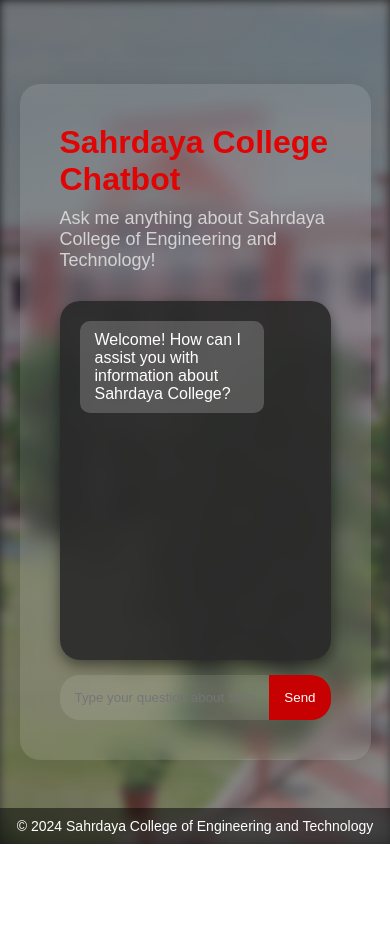
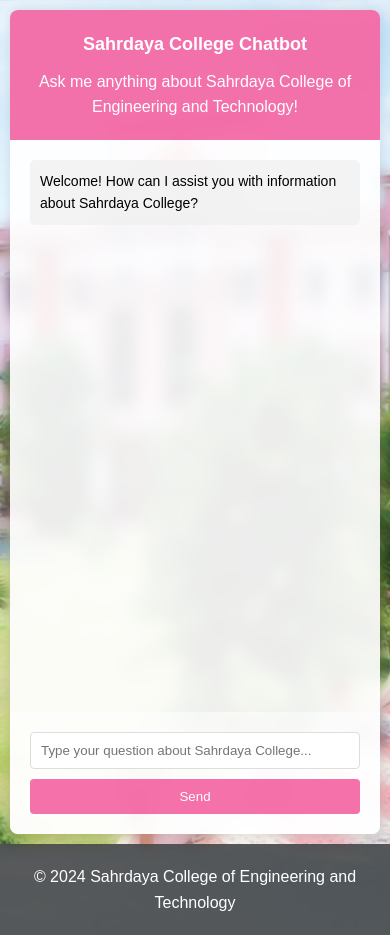
Before and after one commit to TaAkash2022004/Sahrdaya-ragbot, a plain HTML site: page index.html in a window 390 px wide. Before the commit the page ends 844 px from the top, so only its background shows below. Drawn offline with Linux system fonts and the light colour scheme.

Commit message:
Update styles.css

```diff
--- a/styles.css
+++ b/styles.css
@@ -1,184 +1,190 @@
-/* Reset Styles */
+/* Base styles */
 * {
+  box-sizing: border-box;
   margin: 0;
   padding: 0;
-    box-sizing: border-box;
-    font-family: 'Poppins', sans-serif;
 }
 
-/* Body with Blurred Background Photo */
 body {
-    background: linear-gradient(135deg, #1c1c1c, #444444); /* Fallback gradient */
+  font-family: Arial, sans-serif;
+  line-height: 1.6;
+  background-image: url('scet.jpg');
+  background-size: cover;
+  background-position: center;
+  background-attachment: fixed;
+  background-repeat: no-repeat;
   min-height: 100vh;
-    display: flex;
-    justify-content: center;
-    align-items: center;
-    color: white;
-    overflow: hidden; /* Prevents scrollbars */
-    position: relative; /* Necessary for pseudo-element positioning */
 }
 
-/* Blurred Background Image */
 body::before {
   content: "";
-    position: absolute;
+  position: fixed;
   top: 0;
   left: 0;
-    width: 100%;
-    height: 100%;
-    background: url('scet.jpg') no-repeat center center/cover;
-    filter: blur(5px); /* Reduced blur value */
+  right: 0;
+  bottom: 0;
+  background: inherit;
+  filter: blur(8px);
   z-index: -1;
-    opacity: 0.4; /* Adjust opacity for readability */
 }
 
+.container {
+  max-width: 1200px;
+  margin: 0 auto;
+  padding: 20px;
+  display: flex;
+  flex-direction: column;
+  min-height: 100vh;
+}
 
-/* Container Layout */
-.container {
+.main-content {
+  background-color: rgba(255, 255, 255, 0.8);
+  border-radius: 8px;
+  box-shadow: 0 0 10px rgba(0, 0, 0, 0.1);
+  overflow: hidden;
+  flex-grow: 1;
   display: flex;
-    width: 90%;
-    max-width: 1200px;
-    height: 80vh;
-    background: rgba(255, 255, 255, 0.1);
-    border-radius: 20px;
-    box-shadow: 0 4px 30px rgba(0, 0, 0, 0.1);
-    backdrop-filter: blur(10px);
-    overflow: hidden;
+  flex-direction: column;
+}
+
+.chat-header {
+  background-color: rgba(242, 78, 149, 0.8);
+  color: #fff;
+  padding: 20px;
+  text-align: center;
   position: relative;
 }
 
-/* Footer Styles */
-.footer {
-    text-align: center;
-    padding: 10px;
-    background: rgba(0, 0, 0, 0.5);
-    color: #ffffff;
-    font-size: 14px;
-    position: fixed;
-    bottom: 0;
-    width: 100%;
-    backdrop-filter: blur(5px);
+/* Dot-following transition for the title */
+.chat-header h1 {
+  font-size: 24px;
+  margin-bottom: 10px;
+  display: inline-block;
+  white-space: nowrap;
 }
 
-/* Sidebar Styles */
-.sidebar {
-    width: 300px;
-    background: rgba(20, 20, 20, 0.9);
-    padding: 30px;
-    border-right: 1px solid rgba(255, 255, 255, 0.2);
-}
-
-.sidebar h2 {
-    margin-bottom: 20px;
-    text-align: center;
-    color: #c70404;
+.chat-header .dots {
+  display: inline-block;
+  margin-left: 5px;
   font-weight: bold;
 }
 
-.sidebar ul {
-    list-style: none;
-    margin-top: 20px;
+.dots span {
+  opacity: 0;
+  transition: opacity 0.5s ease;
+  animation: dotTransition 1.5s infinite;
 }
 
-.sidebar ul li a {
-    display: block;
-    padding: 15px 10px;
-    margin-bottom: 10px;
-    text-decoration: none;
-    color: #e0e0e0;
-    background: rgba(255, 255, 255, 0.1);
-    border-radius: 10px;
-    transition: background 0.3s, color 0.3s;
+.dots span:nth-child(1) {
+  animation-delay: 0s;
 }
 
-.sidebar ul li a:hover {
-    background: #b20202;
-    color: black;
+.dots span:nth-child(2) {
+  animation-delay: 0.3s;
 }
 
-/* Main Content */
-.main-content {
-    flex-grow: 1;
-    padding: 40px;
-    display: flex;
-    flex-direction: column;
-    justify-content: center;
-    align-items: center;
+.dots span:nth-child(3) {
+  animation-delay: 0.6s;
 }
 
-.chat-header h1 {
-    font-size: 32px;
-    margin-bottom: 10px;
-    color: #e10404;
+/* Keyframe animation for smooth dot-following */
+@keyframes dotTransition {
+  0%, 20% { opacity: 0; }
+  50% { opacity: 1; }
+  100% { opacity: 0; }
 }
 
-.chat-header p {
-    font-size: 18px;
-    color: lightgrey;
-    margin-bottom: 30px;
+.chat-box {
+  flex-grow: 1;
+  overflow-y: auto;
+  padding: 20px;
+  background-color: rgba(255, 255, 255, 0.6);
 }
 
-/* Chat Box */
-.chat-box {
-    width: 100%;
-    max-width: 600px;
-    height: 400px;
-    background: rgba(40, 40, 40, 0.9);
-    border-radius: 20px;
-    overflow-y: auto;
-    padding: 20px;
-    margin-bottom: 15px;
-    box-shadow: 0 5px 15px rgba(0, 0, 0, 0.5);
-}
-
-/* Chat Message */
 .chat-message {
   margin-bottom: 15px;
-    padding: 10px 15px;
-    border-radius: 10px;
-    max-width: 80%;
-    word-wrap: break-word;
+  padding: 10px;
+  border-radius: 5px;
 }
 
 .chat-message.bot {
-    background: rgba(255, 255, 255, 0.2);
-    align-self: flex-start;
+  background-color: rgba(241, 241, 241, 0.8);
 }
 
 .chat-message.user {
-    background: #ae0000;
-    color: black;
-    align-self: flex-end;
+  background-color: rgba(242, 78, 149, 0.8);
+  color: #fff;
+  text-align: right;
 }
 
-/* Chat Input */
 .chat-input {
   display: flex;
-    width: 100%;
-    max-width: 600px;
+  padding: 20px;
+  background-color: rgba(255, 255, 255, 0.8);
 }
 
 .chat-input input {
   flex-grow: 1;
-    padding: 15px;
-    border: none;
-    border-radius: 20px 0 0 20px;
-    background: rgba(255, 255, 255, 0.1);
-    color: white;
-    outline: none;
+  padding: 10px;
+  border: 1px solid #ddd;
+  border-radius: 4px;
+  margin-right: 10px;
 }
 
 .chat-input button {
-    padding: 15px;
+  padding: 10px 20px;
+  background-color: rgba(242, 78, 149, 0.8);
+  color: #fff;
   border: none;
-    background: rgb(199, 1, 1);
-    color: white;
-    border-radius: 0 20px 20px 0;
+  border-radius: 4px;
   cursor: pointer;
-    transition: background 0.3s, transform 0.2s;
 }
 
-.chat-input button:hover {
-    background: #ff6666;
-    transform: scale(1.05);
+.footer {
+  text-align: center;
+  padding: 20px;
+  background-color: rgba(51, 51, 51, 0.8);
+  color: #fff;
 }
+
+/* Responsive styles */
+@media screen and (max-width: 768px) {
+  .container {
+    padding: 10px;
+  }
+
+  .chat-header h1 {
+    font-size: 20px;
+  }
+
+  .chat-box {
+    height: 300px;
+  }
+
+  .chat-input {
+    flex-direction: column;
+  }
+
+  .chat-input input {
+    margin-right: 0;
+    margin-bottom: 10px;
+  }
+
+  .chat-input button {
+    width: 100%;
+  }
+}
+
+@media screen and (max-width: 480px) {
+  .chat-header h1 {
+    font-size: 18px;
+  }
+
+  .chat-box {
+    height: 250px;
+  }
+
+  .chat-message {
+    font-size: 14px;
+  }
+}
```
Lines whose indentation alone changed are shown as unchanged.
